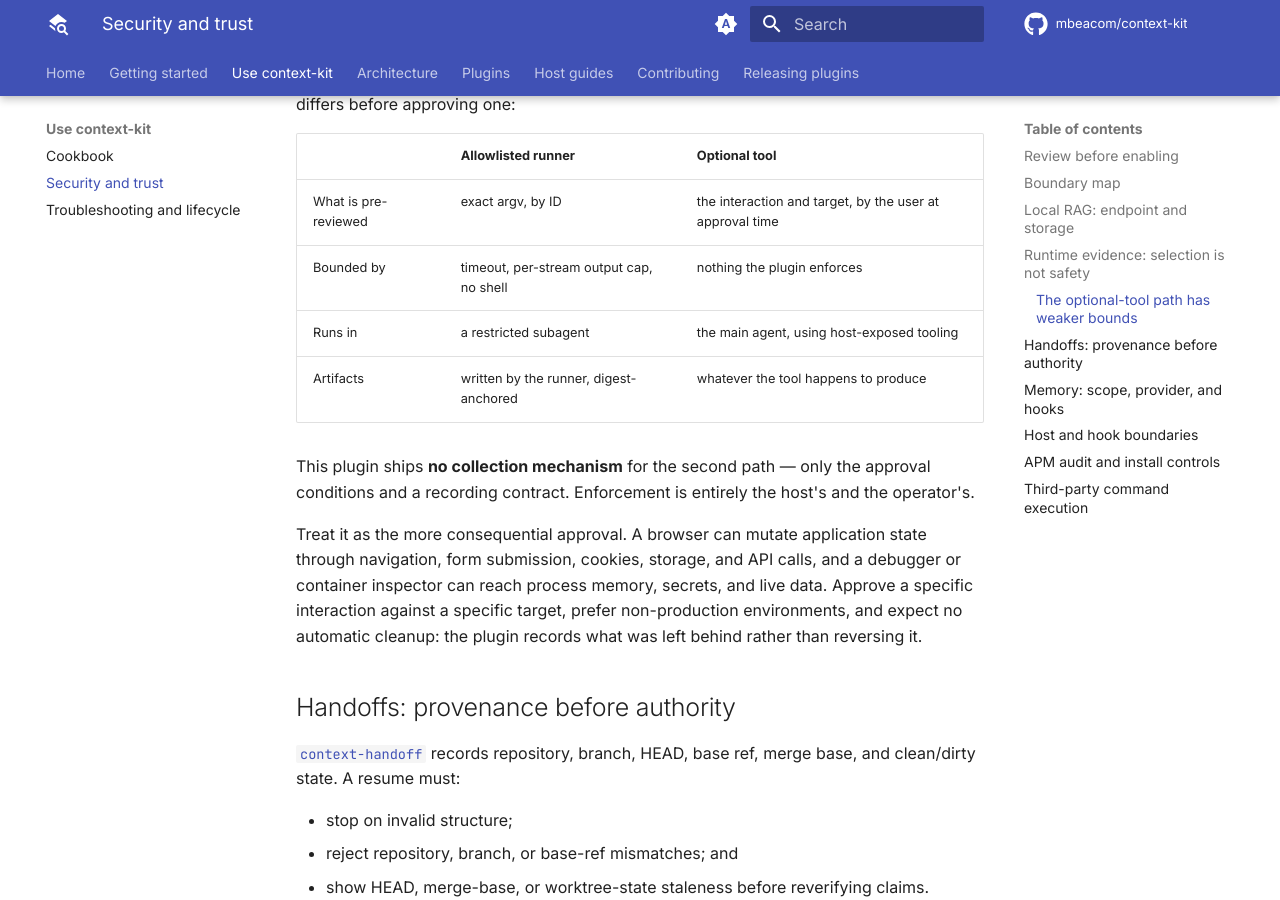
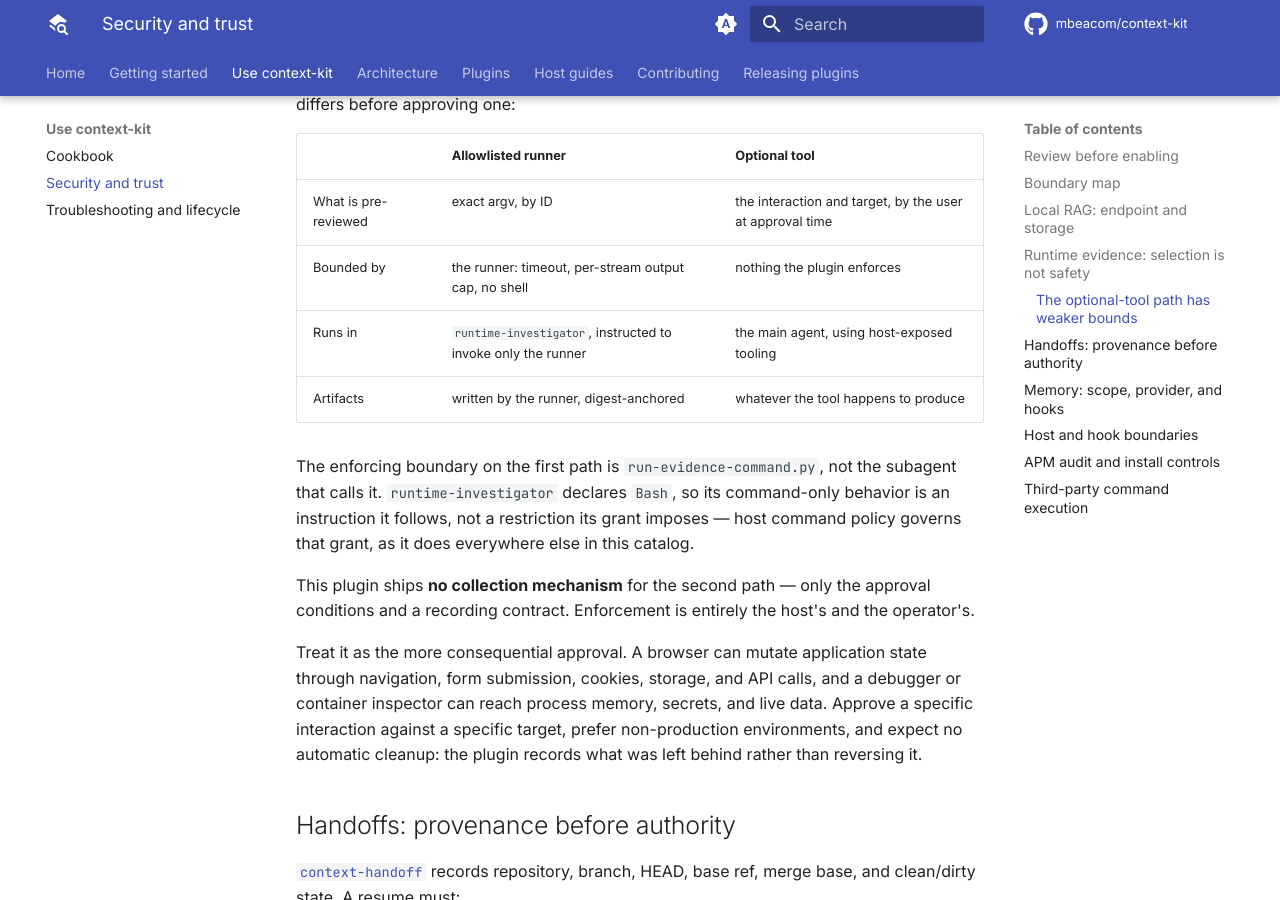
Before and after one commit to mbeacom/context-kit, an MkDocs documentation site: the page built from docs/security.md, in a window 1280 px wide and 900 px high, scrolled down 2701 px. Built offline with MkDocs 1.6.1 and Material for MkDocs 9.7.7, drawn with Linux system fonts in a browser that asks for light colours; comment, search, counter and statistics services are not loaded.

Commit message:
docs(security): stop calling runtime-investigator a restricted subagent
Addresses Copilot review on #30.

The security boundary table said the runner path "runs in a restricted
subagent". `runtime-investigator` declares `Bash`, so its command-only behavior
is an instruction it follows, not a restriction its grant imposes — the same
overclaim this PR spent several rounds removing from `change-impact`,
reintroduced in the one document where readers are least able to afford it.

The table now attributes the boundary to the component that actually enforces
it: `run-evidence-command.py`, which parses no shell, takes literal argv, and
caps time and output. The subagent is described as instructed to invoke only the
runner, with host command policy governing its grant.

(`change-impact`'s reference to "a restricted subagent" as a real remedy stays —
that points at `verifier`, whose grant is `Read, Grep, Glob` with no Bash.)

Also corrects "records the same evidence fields" in the plugin README and
`optional-tools.md`. The optional-tool path deliberately has its own field
definitions, so claiming field parity restated the defect this PR fixed.

Co-authored-by: Copilot App <223556219+Copilot@users.noreply.github.com>

```diff
--- a/docs/security.md
+++ b/docs/security.md
@@ -88,9 +88,15 @@ may be used instead. Understand how it differs before approving one:
 | | Allowlisted runner | Optional tool |
 | --- | --- | --- |
 | What is pre-reviewed | exact argv, by ID | the interaction and target, by the user at approval time |
-| Bounded by | timeout, per-stream output cap, no shell | nothing the plugin enforces |
-| Runs in | a restricted subagent | the main agent, using host-exposed tooling |
+| Bounded by | the runner: timeout, per-stream output cap, no shell | nothing the plugin enforces |
+| Runs in | `runtime-investigator`, instructed to invoke only the runner | the main agent, using host-exposed tooling |
 | Artifacts | written by the runner, digest-anchored | whatever the tool happens to produce |
+
+The enforcing boundary on the first path is `run-evidence-command.py`, not the
+subagent that calls it. `runtime-investigator` declares `Bash`, so its
+command-only behavior is an instruction it follows, not a restriction its grant
+imposes — host command policy governs that grant, as it does everywhere else in
+this catalog.
 
 This plugin ships **no collection mechanism** for the second path — only the
 approval conditions and a recording contract. Enforcement is entirely the
```
Also changed, not shown: plugins/runtime-evidence/README.md (+2 -1 lines), plugins/runtime-evidence/skills/runtime-evidence/references/optional-tools.md (+4 -2 lines).
